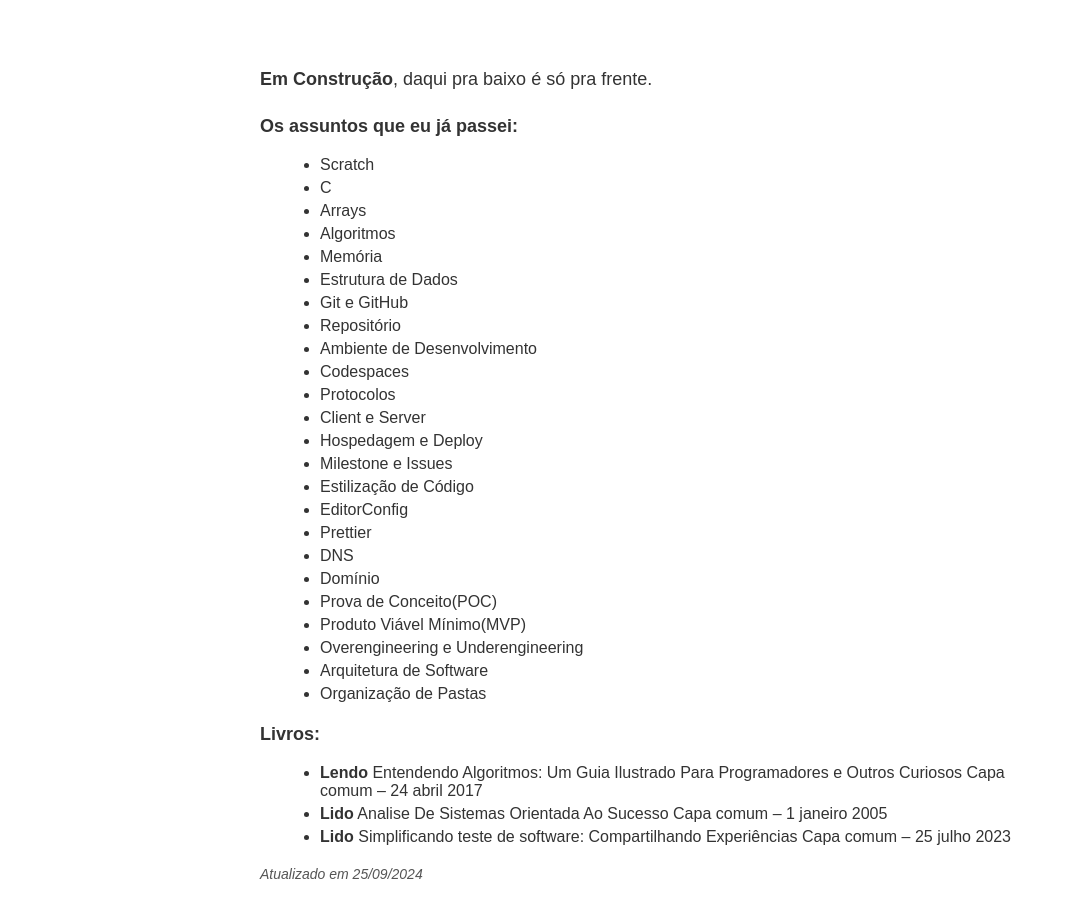
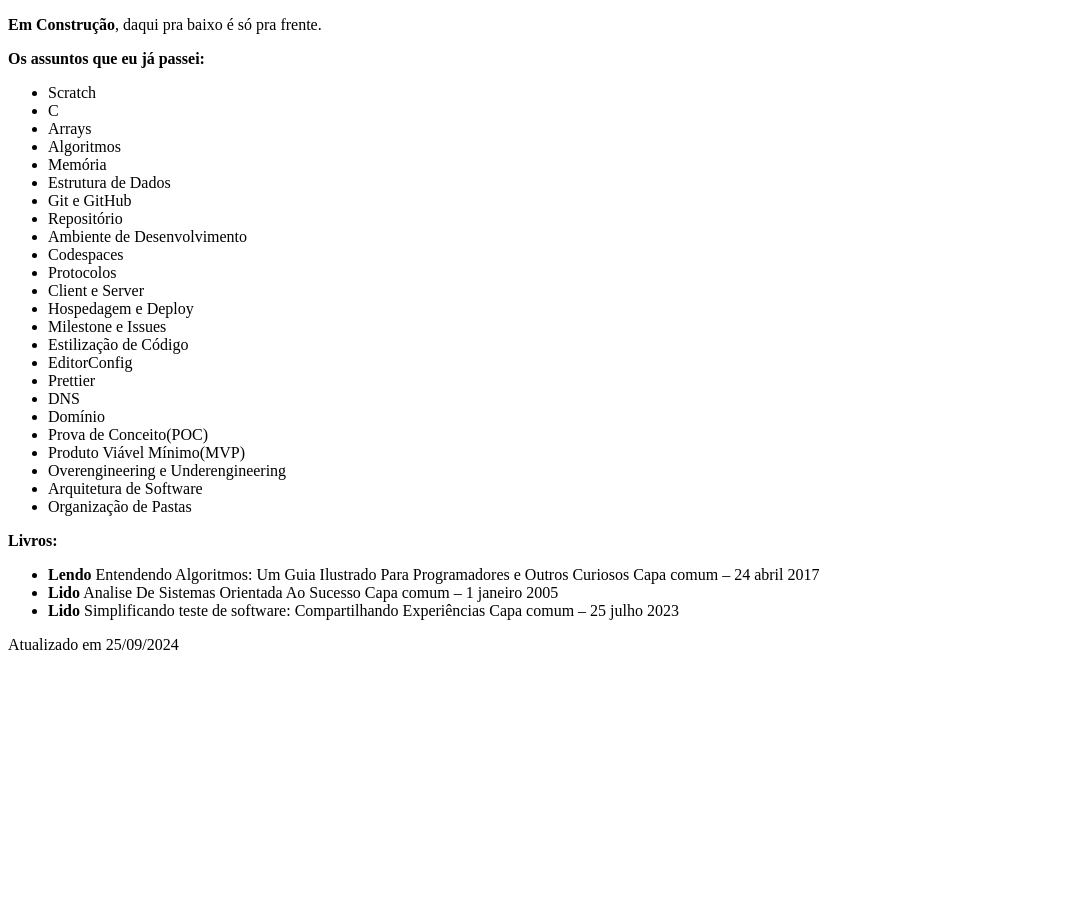
Before and after one commit to ljborba/curso.dev-onde-tudo-comeca, a Next.js app: page / in a window 1280 px wide. Shown: the top 918 px of the page, without its empty margins (0-1065 px from the left). After the commit the page ends 800 px from the top, so only its background shows below. Built offline with nearby package versions, Linux system fonts and the light colour scheme.

Commit message:
Apaga arquivo `Home.css`.

```diff
--- a/pages/index.js
+++ b/pages/index.js
@@ -1,5 +1,3 @@
-import "./styles/Home.css";
-
 function Home() {
     return (
         <div>
--- a/pages/styles/Home.css
+++ /dev/null
@@ -1,46 +0,0 @@
-/* Estilizando o container principal */
-div {
-    font-family: Arial, sans-serif;
-    color: #333;
-    padding: 20px;
-    max-width: 800px;
-    margin: auto;
-}
-
-/* Estilo para o parágrafo de "Em Construção" */
-p {
-    font-size: 18px;
-    margin-bottom: 15px;
-    line-height: 1.5;
-}
-
-/* Negrito para enfatizar */
-strong {
-    font-weight: bold;
-}
-
-/* Estilizando a lista de itens */
-ul {
-    list-style-type: disc;
-    margin-left: 20px;
-}
-
-/* Estilizando os itens da lista */
-li {
-    font-size: 16px;
-    margin-bottom: 5px;
-}
-
-/* Estilo para a seção de livros */
-section {
-    margin-top: 20px;
-}
-
-/* Estilizando a data de atualização */
-data {
-    display: block;
-    margin-top: 20px;
-    font-style: italic;
-    font-size: 14px;
-    color: #555;
-}
```
